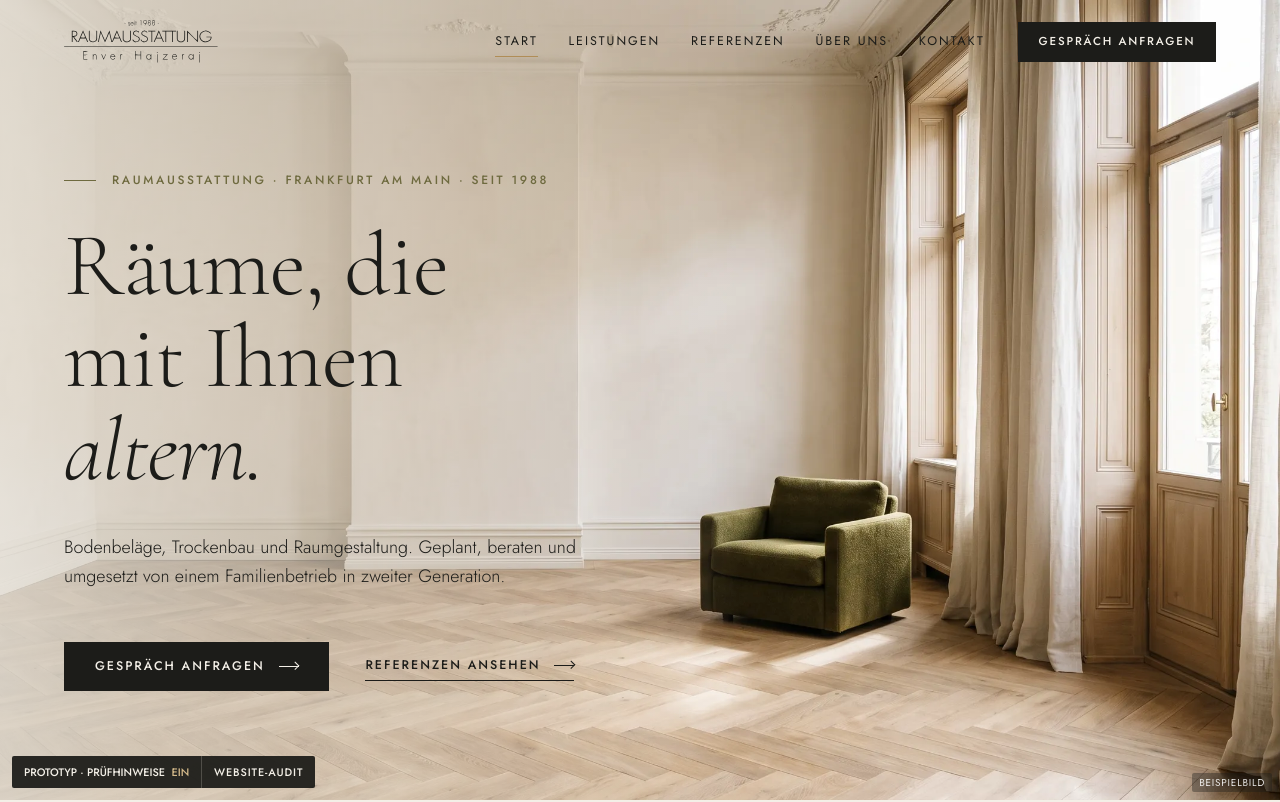
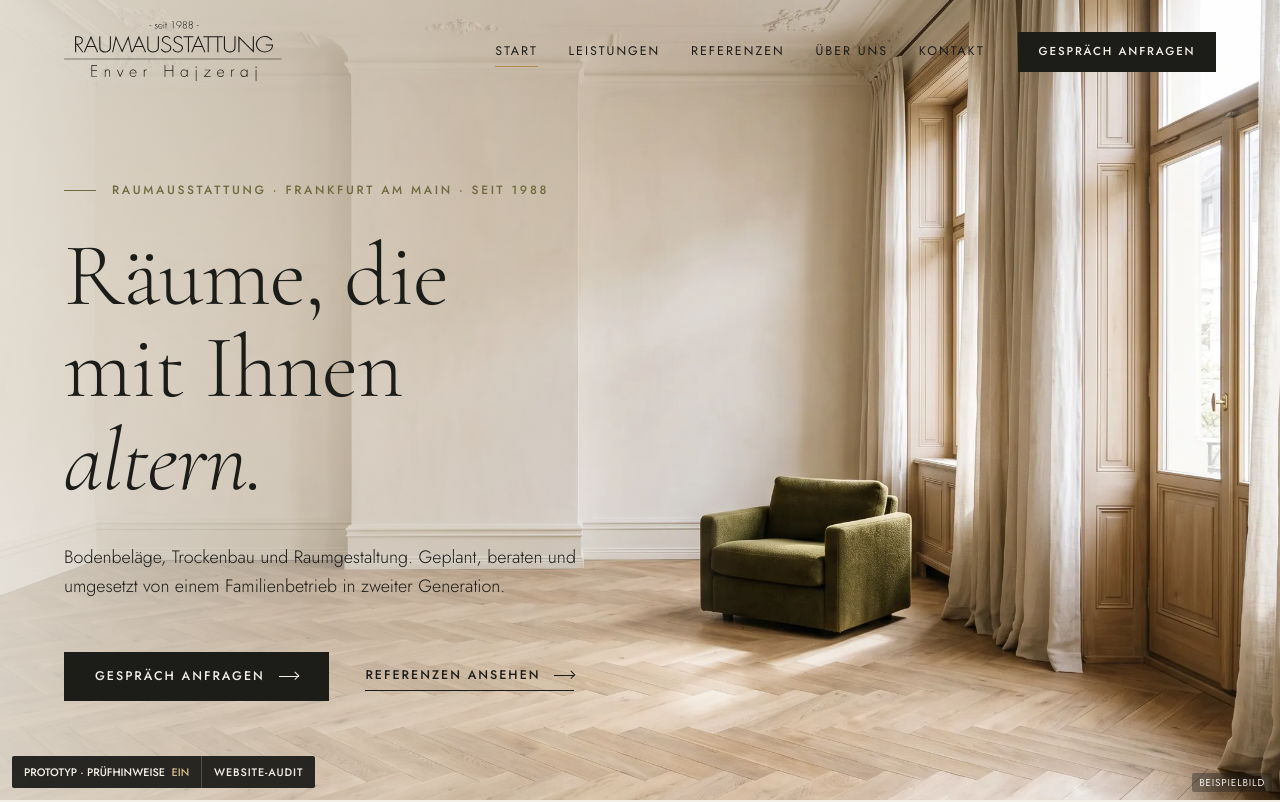
Before and after one commit to justOlgay/hajzeraj-prototyp, a plain HTML site: page index.html in a window 1280 px wide. Shown: the top 802 px of the page. Drawn offline with Linux system fonts and the light colour scheme.

Commit message:
Logo im Header größer (Wunsch Enver)
Co-Authored-By: Claude Opus 5.5 <noreply@anthropic.com>
Claude-Session: https://claude.ai/code/session_01AXcRWSxp1zJC39UjK6efRF

```diff
--- a/assets/css/style.css
+++ b/assets/css/style.css
@@ -41,12 +41,12 @@
   --col-gap:clamp(16px,2vw,32px);
   --section:clamp(96px,13vw,200px);
   --section-sm:clamp(64px,8vw,120px);
-  --header-h:84px;
+  --header-h:104px;
   --ease:cubic-bezier(.2,.7,.1,1);
   --radius:2px;
   --nav-bp:1040px; /* nur Referenz – Media Queries unten nutzen 1040px */
 }
-@media (max-width:1039px){:root{--header-h:68px}}
+@media (max-width:1039px){:root{--header-h:78px}}
 
 /* ---------- Reset ---------- */
 *,*::before,*::after{box-sizing:border-box}
@@ -155,7 +155,9 @@ a:hover>.arrow,button:hover>.arrow,.card:hover .arrow,.ref:hover .arrow{transfor
 .site-header.is-hidden{transform:translateY(-101%)}
 html.menu-open .site-header{background:transparent;-webkit-backdrop-filter:none;backdrop-filter:none;border-bottom-color:transparent;transform:none}
 .site-header__inner{height:100%;display:flex;align-items:center;gap:clamp(20px,2.6vw,44px)}
-.site-header__logo{display:block;width:clamp(130px,12vw,175px);color:var(--ink);flex:none;margin-right:auto}
+.site-header__logo{display:block;width:clamp(170px,17vw,250px);color:var(--ink);flex:none;margin-right:auto;transition:width .6s var(--ease)}
+.site-header.is-scrolled .site-header__logo{width:clamp(160px,14vw,205px)}
+@media (max-width:1039px){.site-header__logo,.site-header.is-scrolled .site-header__logo{width:172px}}
 .logo{width:100%;height:auto;fill:currentColor}
 .nav__list{display:flex;align-items:center;gap:clamp(20px,2.4vw,40px)}
 .nav__link{position:relative;display:block;padding:.6em 0;font-weight:400;font-size:.78rem;letter-spacing:.16em;text-transform:uppercase;color:var(--ink)}
```
